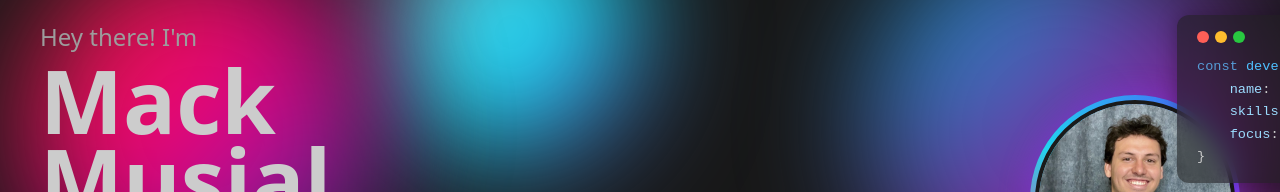
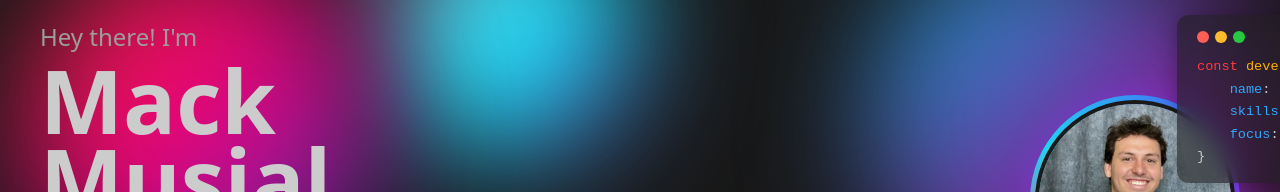
Before and after one commit to MackMusial/mackmusial.com, a plain HTML site: page index.html in a window 1280 px wide. Shown: the top 192 px of the page. Drawn offline with Linux system fonts and the light colour scheme.

Commit message:
Update code element colors for improved syntax highlighting: change keyword, variable, property, and string colors for better visibility.

```diff
--- a/styles.css
+++ b/styles.css
@@ -10,10 +10,10 @@
     --border-color: #2b2b2b;
     --status-online-color: #3fb950;
     --status-offline-color: #f85149;
-    --code-keyword-color: #569cd6;
-    --code-variable-color: #4fc1ff;
-    --code-property-color: #9cdcfe;
-    --code-string-color: #ce9178;
+    --code-keyword-color: #ff3b3b;
+    --code-variable-color: #ffb000;
+    --code-property-color: #2fa8ff;
+    --code-string-color: #39ff14;
 }
 
 body {
```
